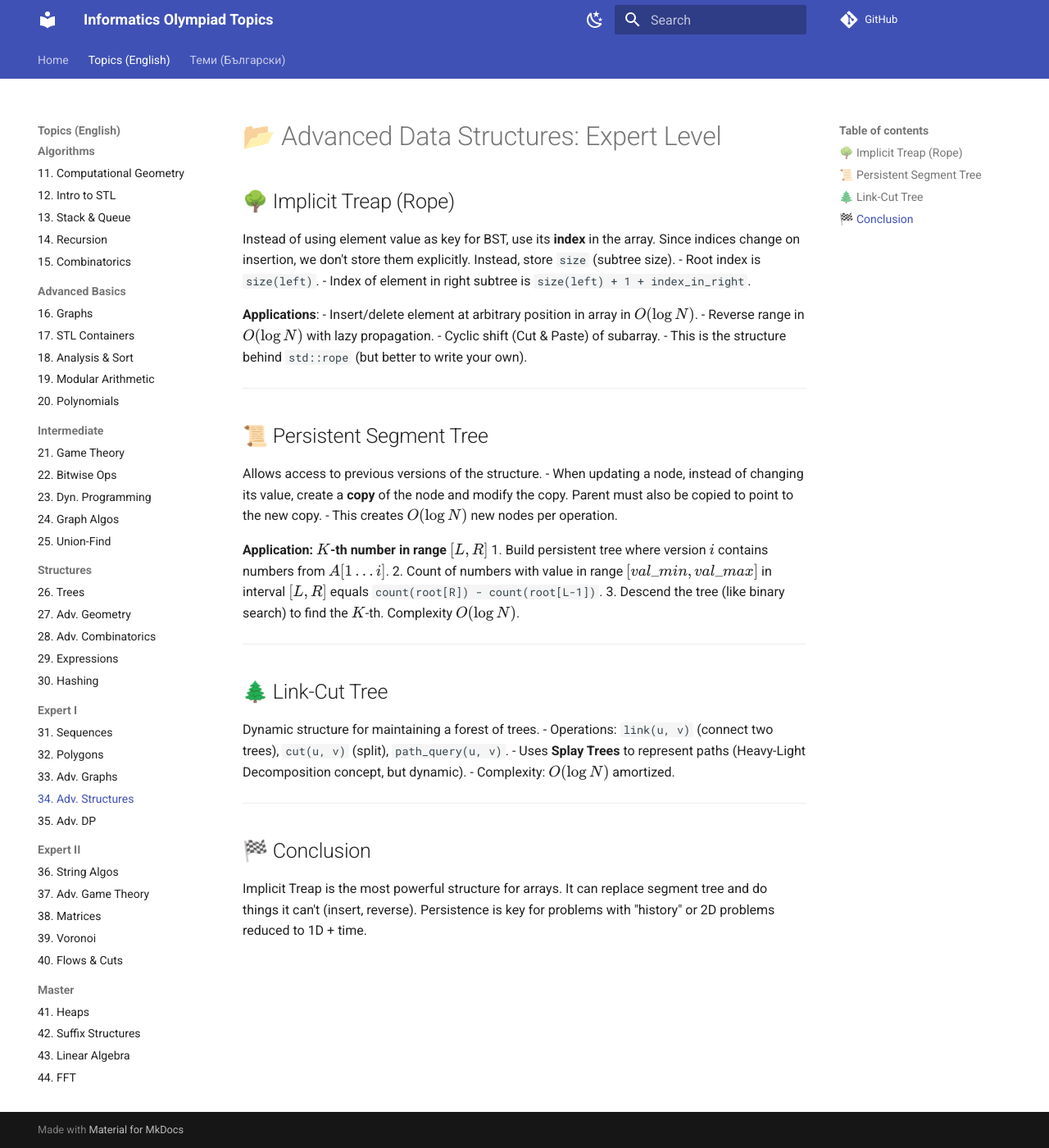
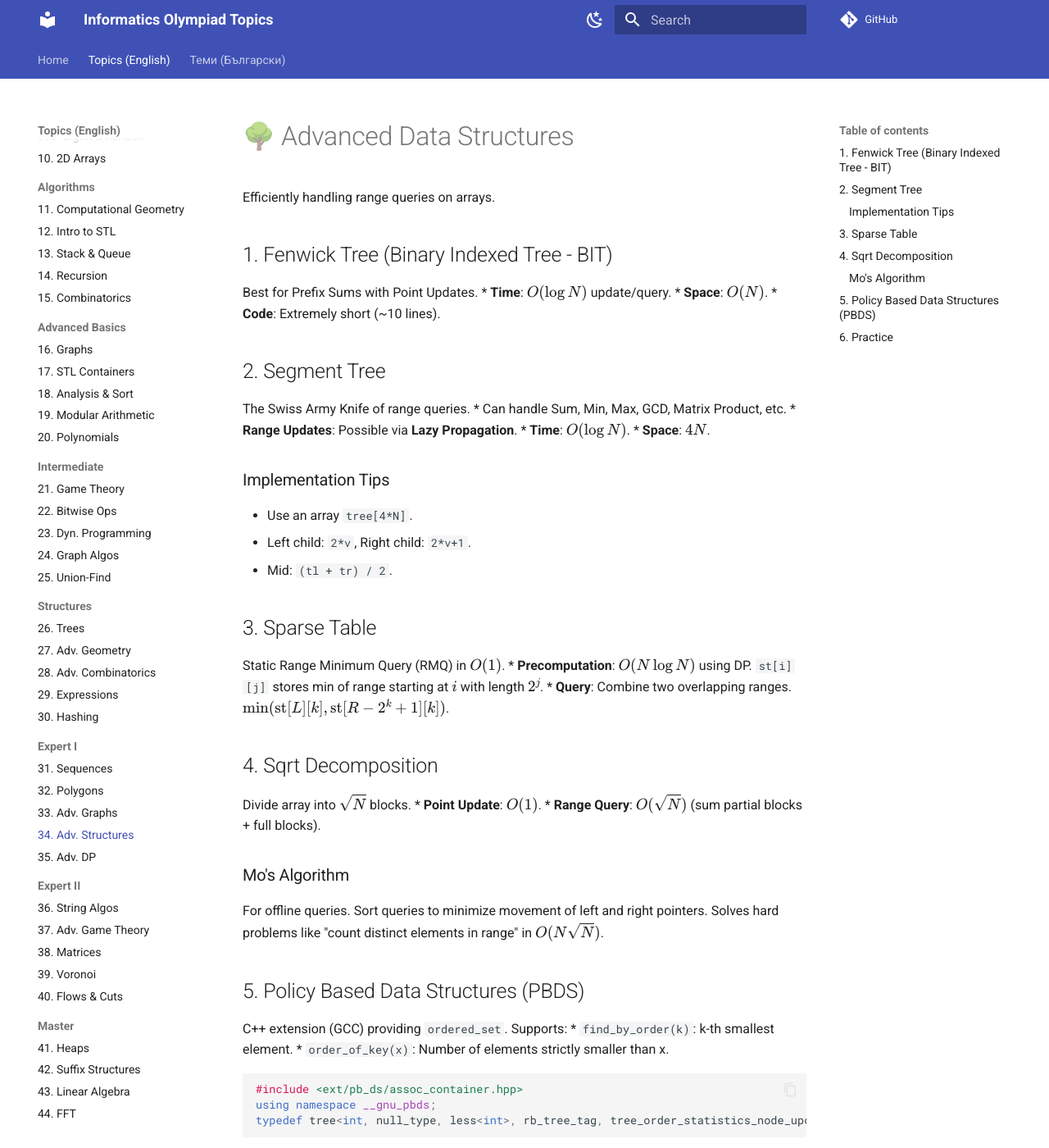
Before and after one commit to KadirYazadzhi/Informatics-Olympiad-Topics, an MkDocs documentation site: the page built from docs/EN/34_Advanced_Data_Structures.md, in a window 1280 px wide and 1400 px high. Shown: the whole window at 82% size. Built offline with MkDocs 1.6.1 and Material for MkDocs 9.7.7, drawn with Linux system fonts in a browser that asks for light colours; comment, search, counter and statistics services are not loaded; some of the changed text lies outside the part shown.

Commit message:
Expand EN/34_Advanced_Data_Structures.md: BIT, SegTree, Sparse Table, PBDS

````diff
--- a/docs/EN/34_Advanced_Data_Structures.md
+++ b/docs/EN/34_Advanced_Data_Structures.md
@@ -1,42 +1,59 @@
-# 📂 Advanced Data Structures: Expert Level
+# 🌳 Advanced Data Structures
 
-## 🌳 Implicit Treap (Rope)
+Efficiently handling range queries on arrays.
 
-Instead of using element value as key for BST, use its **index** in the array.
-Since indices change on insertion, we don't store them explicitly. Instead, store `size` (subtree size).
-- Root index is `size(left)`.
-- Index of element in right subtree is `size(left) + 1 + index_in_right`.
+## 1. Fenwick Tree (Binary Indexed Tree - BIT)
 
-**Applications**:
-- Insert/delete element at arbitrary position in array in $O(\log N)$.
-- Reverse range in $O(\log N)$ with lazy propagation.
-- Cyclic shift (Cut & Paste) of subarray.
-- This is the structure behind `std::rope` (but better to write your own).
+Best for Prefix Sums with Point Updates.
+*   **Time**: $O(\log N)$ update/query.
+*   **Space**: $O(N)$.
+*   **Code**: Extremely short (~10 lines).
 
----
+## 2. Segment Tree
 
-## 📜 Persistent Segment Tree
+The Swiss Army Knife of range queries.
+*   Can handle Sum, Min, Max, GCD, Matrix Product, etc.
+*   **Range Updates**: Possible via **Lazy Propagation**.
+*   **Time**: $O(\log N)$.
+*   **Space**: $4N$.
 
-Allows access to previous versions of the structure.
-- When updating a node, instead of changing its value, create a **copy** of the node and modify the copy. Parent must also be copied to point to the new copy.
-- This creates $O(\log N)$ new nodes per operation.
+### Implementation Tips
+*   Use an array `tree[4*N]`.
+*   Left child: `2*v`, Right child: `2*v+1`.
+*   Mid: `(tl + tr) / 2`.
 
-**Application: $K$-th number in range $[L, R]$**
-1. Build persistent tree where version $i$ contains numbers from $A[1 \dots i]$.
-2. Count of numbers with value in range $[val\_min, val\_max]$ in interval $[L, R]$ equals `count(root[R]) - count(root[L-1])`.
-3. Descend the tree (like binary search) to find the $K$-th. Complexity $O(\log N)$.
+## 3. Sparse Table
 
----
+Static Range Minimum Query (RMQ) in $O(1)$.
+*   **Precomputation**: $O(N \log N)$ using DP. `st[i][j]` stores min of range starting at $i$ with length $2^j$.
+*   **Query**: Combine two overlapping ranges. $\min(\text{st}[L][k], \text{st}[R - 2^k + 1][k])$.
 
-## 🌲 Link-Cut Tree
+## 4. Sqrt Decomposition
 
-Dynamic structure for maintaining a forest of trees.
-- Operations: `link(u, v)` (connect two trees), `cut(u, v)` (split), `path_query(u, v)`.
-- Uses **Splay Trees** to represent paths (Heavy-Light Decomposition concept, but dynamic).
-- Complexity: $O(\log N)$ amortized.
+Divide array into $\sqrt{N}$ blocks.
+*   **Point Update**: $O(1)$.
+*   **Range Query**: $O(\sqrt{N})$ (sum partial blocks + full blocks).
 
----
+### Mo's Algorithm
+For offline queries. Sort queries to minimize movement of left and right pointers.
+Solves hard problems like "count distinct elements in range" in $O(N \sqrt{N})$.
 
-## 🏁 Conclusion
+## 5. Policy Based Data Structures (PBDS)
 
-Implicit Treap is the most powerful structure for arrays. It can replace segment tree and do things it can't (insert, reverse). Persistence is key for problems with "history" or 2D problems reduced to 1D + time.
+C++ extension (GCC) providing `ordered_set`.
+Supports:
+*   `find_by_order(k)`: k-th smallest element.
+*   `order_of_key(x)`: Number of elements strictly smaller than x.
+
+```cpp
+#include <ext/pb_ds/assoc_container.hpp>
+using namespace __gnu_pbds;
+typedef tree<int, null_type, less<int>, rb_tree_tag, tree_order_statistics_node_update> ordered_set;
+```
+
+## 6. Practice
+1.  **CSES Static Range Minimum Queries**: Sparse Table.
+2.  **CSES Dynamic Range Sum Queries**: BIT / SegTree.
+3.  **SPOJ DQUERY**: Distinct Query (Mo's Algo).
+
+```
````
